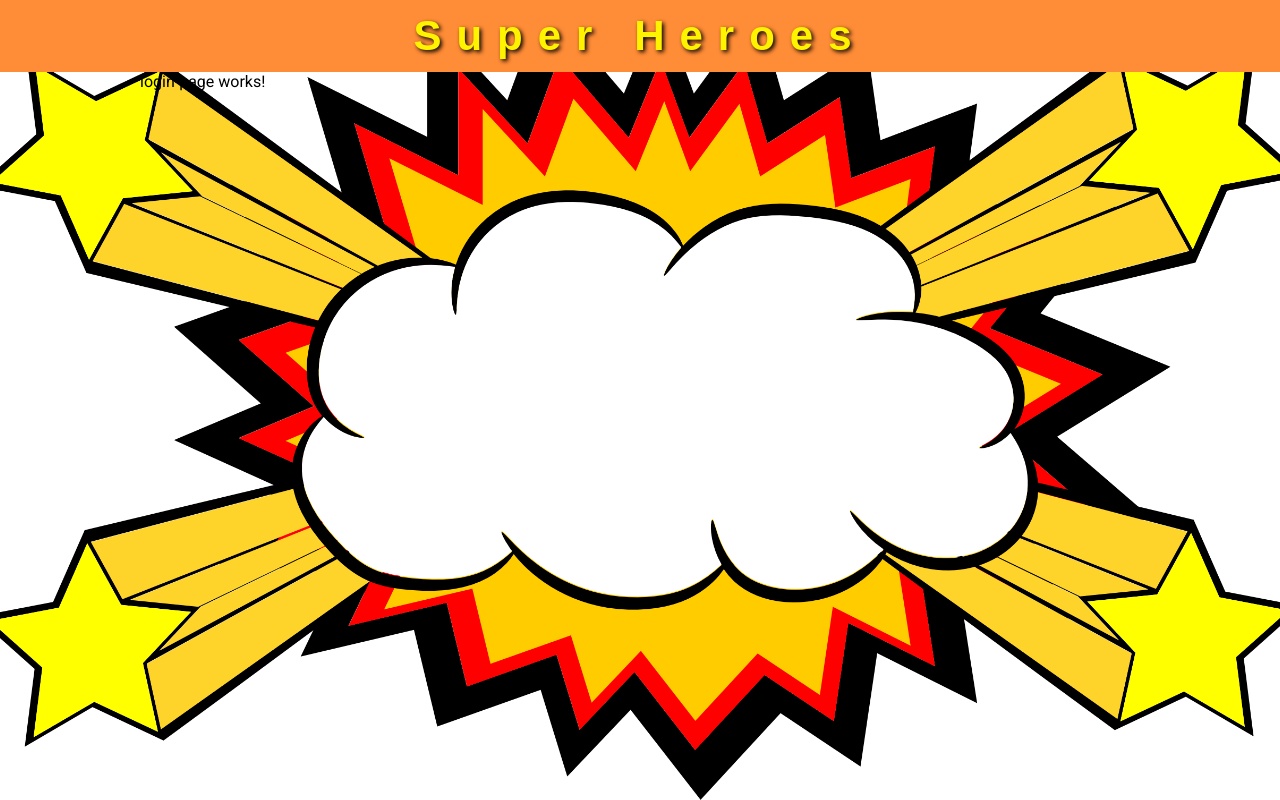
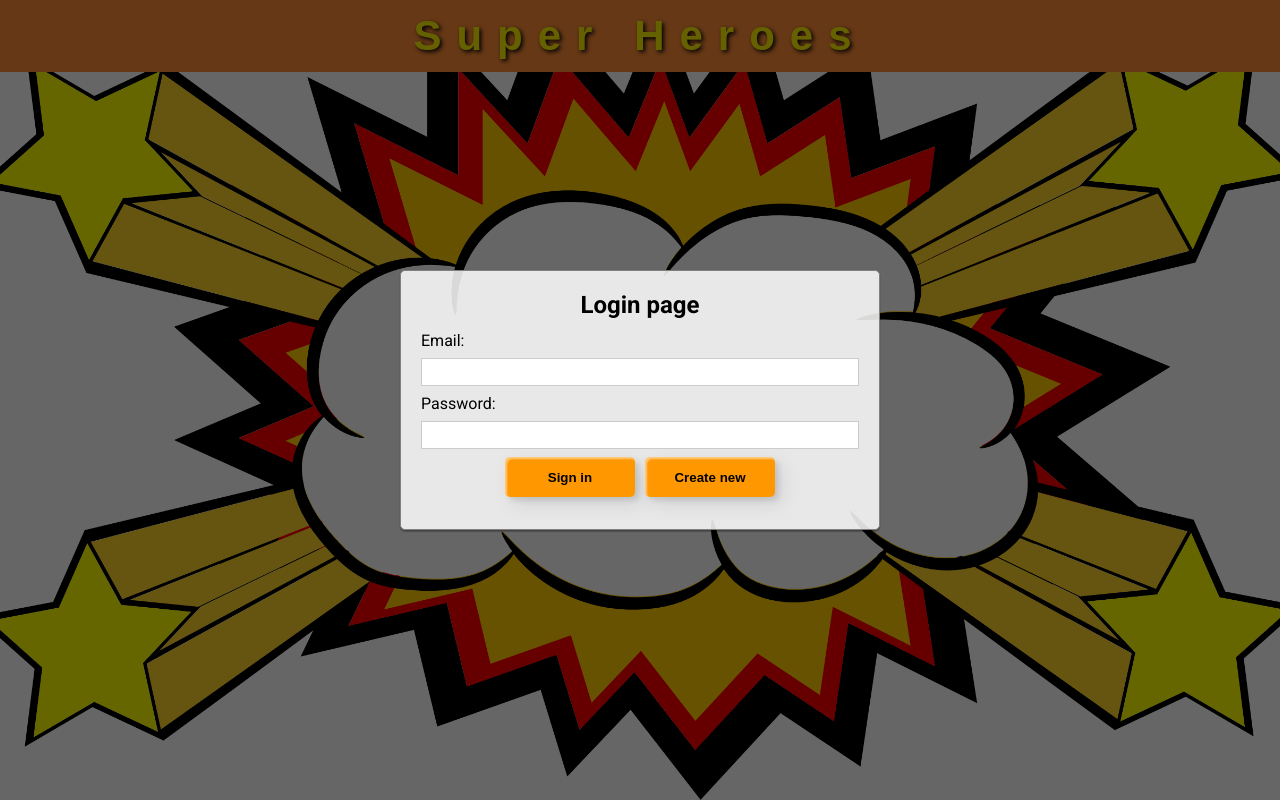
Before and after one commit to TkachukRR/28-angular-superheroes, an Angular app: page /login in a window 1280 px wide. Built offline with nearby package versions, Linux system fonts and the light colour scheme; a web font is replaced by a local one.

Commit message:
#002 Added login-page markup and styles

```diff
--- a/src/app/components/login-page/login-page.component.html
+++ b/src/app/components/login-page/login-page.component.html
@@ -1 +1,22 @@
-<p>login-page works!</p>
+<div class="backdrop">
+  <div class="login modal">
+    <h2 class="login__header">Login page</h2>
+
+    <form class="login__form form">
+      <div class="form__control">
+        <label for="email">Email:</label>
+        <input id="email" type="email">
+      </div>
+
+      <div class="form__control">
+        <label for="password">Password:</label>
+        <input id="password" type="password">
+      </div>
+
+      <div class="form__buttons">
+        <button class="btn btn-orange">Sign in</button>
+        <button class="btn btn-orange">Create new</button>
+      </div>
+    </form>
+  </div>
+</div>
--- a/src/app/components/login-page/login-page.component.scss
+++ b/src/app/components/login-page/login-page.component.scss
@@ -0,0 +1,32 @@
+.login{
+  width: 480px;
+  padding: 20px;
+  background-color: rgba(255, 255, 255, 0.85);
+  border: 1px solid gray;
+  border-radius: 5px;
+  box-shadow: 0px 1px 3px rgba(0, 0, 0, 0.12), 0px 1px 1px rgba(0, 0, 0, 0.14), 0px 2px 1px rgba(0, 0, 0, 0.2);
+}
+
+.login__header{
+  margin-bottom: 12px;
+  text-align: center;
+}
+
+.form{
+  margin-bottom: 12px;
+
+  &__control{
+    margin-bottom: 8px;
+  }
+
+  & label{
+    display: block;
+    margin-bottom: 8px;
+  }
+
+  &__buttons{
+    display: flex;
+    justify-content: center;
+    gap: 10px;
+  }
+}
--- a/src/styles.scss
+++ b/src/styles.scss
@@ -36,3 +36,84 @@ body {
   background-attachment: fixed;
   background-size: cover;
 }
+
+input, textarea{
+  display: block;
+  width: 100%;
+  padding: 4px 8px;
+  font-size: 16px;
+  border: 1px solid #ccc;
+}
+
+.backdrop {
+  position: fixed;
+  left: 0;
+  top: 0;
+  height: 100vh;
+  width: 100vw;
+  background-color: rgba(0, 0, 0, 0.6);
+
+  opacity: 1;
+  transform: scale(1);
+
+  transition: opacity 250ms ease-in-out, transform 250ms ease;
+}
+
+.modal {
+  position: absolute;
+  top: 50%;
+  left: 50%;
+  transform: translate(-50%, -50%);
+}
+
+.btn {
+  width: 130px;
+  height: 40px;
+  border-radius: 5px;
+  padding: 10px 25px;
+  font-weight: 700;
+  background: transparent;
+  cursor: pointer;
+  transition: all 0.3s ease;
+  position: relative;
+  display: inline-block;
+  box-shadow:inset 2px 2px 2px 0 rgba(255,255,255,.5),
+  7px 7px 20px 0 rgba(0,0,0,.1),
+  4px 4px 5px 0 rgba(0,0,0,.1);
+  outline: none;
+
+  &-orange{
+    background: rgb(255,151,0);
+    border: none;
+    z-index: 1;
+  }
+
+  &-orange:after {
+    position: absolute;
+    content: "";
+    width: 100%;
+    height: 0;
+    top: 0;
+    left: 0;
+    z-index: -1;
+    border-radius: 5px;
+    background-color: #eaf818;
+    background-image: linear-gradient(315deg, #eaf818 0%, #f6fc9c 74%);
+    box-shadow:inset 2px 2px 2px 0 rgba(255,255,255,.5),
+    7px 7px 20px 0 rgba(0,0,0,.1),
+    4px 4px 5px 0 rgba(0,0,0,.1);
+    transition: all 0.2s ease;
+  }
+
+  &-orange:hover {
+    color: #000;
+  }
+  &-orange:hover:after {
+    top: auto;
+    bottom: 0;
+    height: 100%;
+  }
+  &-orange:active {
+    top: 2px;
+  }
+}
```
